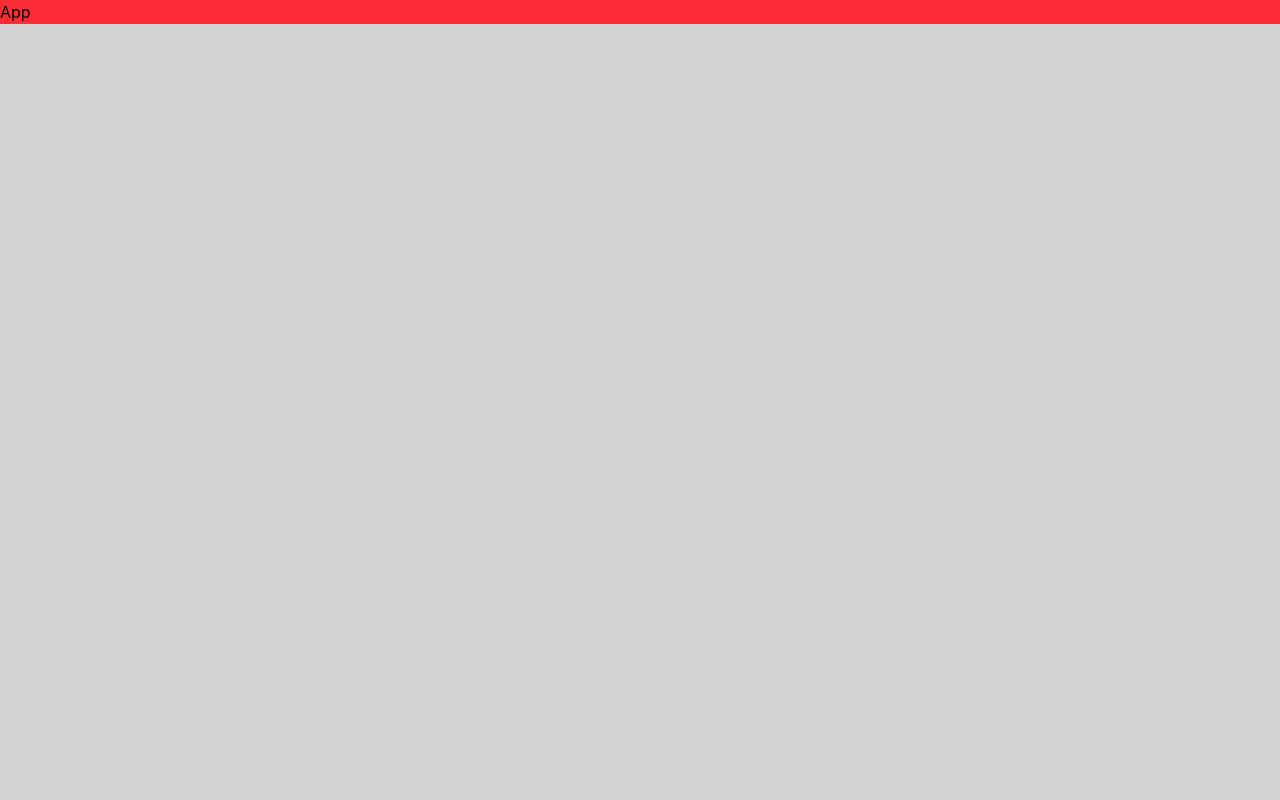
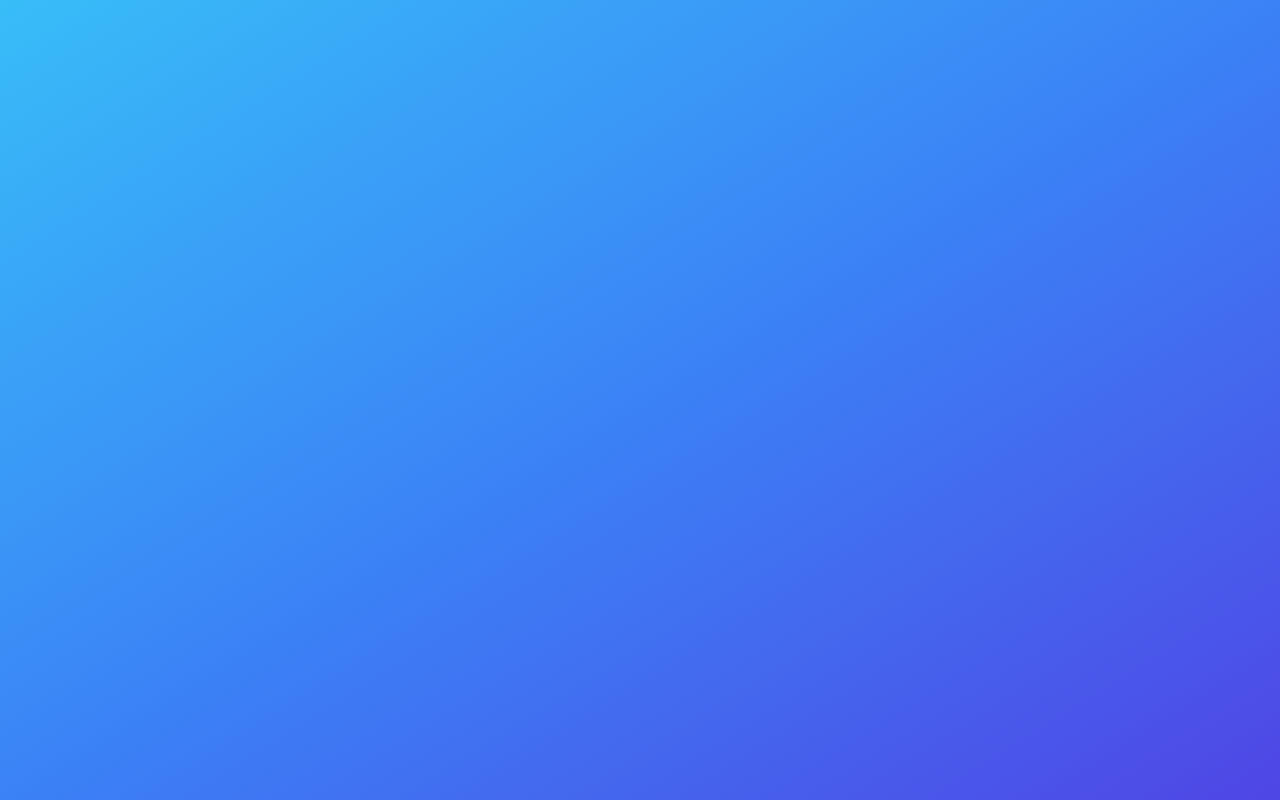
Before and after one commit to vaibhavjangam001-sys/weather-app-react, a React (Vite) app: page / in a window 1280 px wide. Built offline with nearby package versions, Linux system fonts and the light colour scheme.

Commit message:
add Navbar

```diff
--- a/src/App.jsx
+++ b/src/App.jsx
@@ -1,22 +1,11 @@
-import { useEffect } from "react";
-import { useDispatch, useSelector } from "react-redux";
-import { fetchWeather, fetchForeCast } from "./redux/actions/weatherAction";
-const App = () => {
-  const weather = useSelector((state) => state.weatherReducer.weather);
-  const foreCast = useSelector((state) => state.weatherReducer.foreCast);
-  const city = useSelector((state) => state.weatherReducer.city);
-  const loading = useSelector((state) => state.weatherReducer.isLoading);
-  const error = useSelector((state) => state.weatherReducer.error);
+import Navbar from "./components/Navbar";
 
-
-  const dispatch = useDispatch();
-
-  useEffect(() => {
-    // dispatch(fetchWeather("mumbai"));
-    // dispatch(fetchForeCast("mumbai"));
-  }, []);
-
-  return <div className="bg-red-500">App</div>;
-};
+function App() {
+  return (
+    <div className="min-h-screen w-full">
+      <Navbar />
+    </div>
+  );
+}
 
 export default App;
--- /dev/null
+++ b/src/components/NavBar.jsx
@@ -0,0 +1,9 @@
+function Navbar() {
+  return (
+   <nav className="">
+
+   </nav>
+  );
+}
+
+export default Navbar;
--- a/src/index.css
+++ b/src/index.css
@@ -7,7 +7,8 @@
 }
 
 body {
-    height: 100vh;
+    min-height: 100vh;
     width: 100vw;
-    background-color: lightgrey;
+    background: linear-gradient(to bottom right, #38bdf8,#3b82f6,#4f46e5);
+    cursor:default;
 }
--- a/src/redux/actions/weatherAction.js
+++ b/src/redux/actions/weatherAction.js
@@ -1,4 +1,4 @@
-import { weatherAxios, foreCastAxios } from "../../services/axios/axiosInstance";
+import { weatherAxios, foreCastAxios } from "../../services/axiosInstance";
 import {
   FETCH_FORECAST_ERROR,
   FETCH_FORECAST_PENDING,
@@ -7,7 +7,7 @@ import {
   FETCH_WEATHER_PENDING,
   FETCH_WEATHER_SUCCESS,
   SET_CITY,
-} from "../constant/weatherConstants";
+} from "../constants/weatherConstants";
 
 export const fetchWeatherPending = () => {
   return {
--- a/src/redux/reducer/weatherReducer.js
+++ b/src/redux/reducer/weatherReducer.js
@@ -6,7 +6,7 @@ import {
   FETCH_WEATHER_PENDING,
   FETCH_WEATHER_SUCCESS,
   SET_CITY,
-} from "../constant/weatherConstants";
+} from "../constants/weatherConstants";
 
 const initialState = {
   city: "aurangabad",
```
Also changed, not shown: src/redux/constants/weatherConstants.js (renamed from src/redux/constant/weatherConstants.js), src/services/axiosInstance.js (renamed from src/services/axios/axiosInstance.js).
